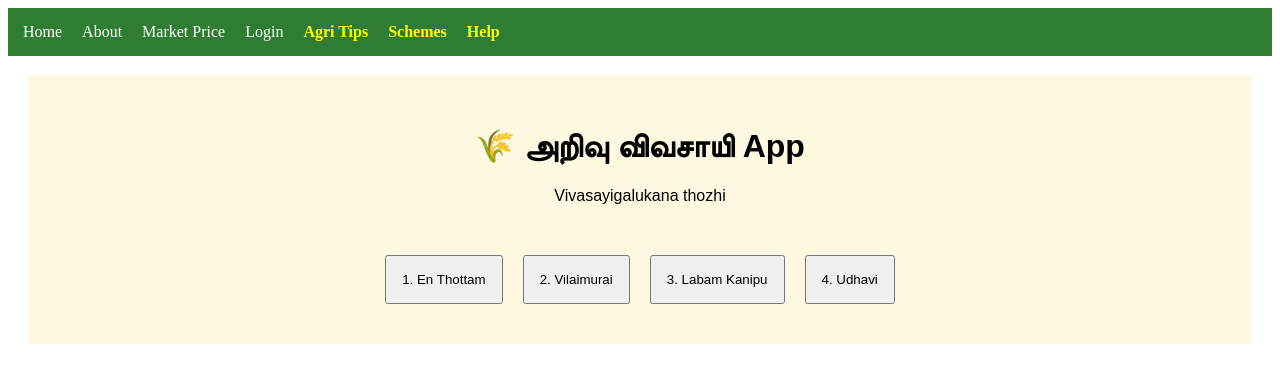
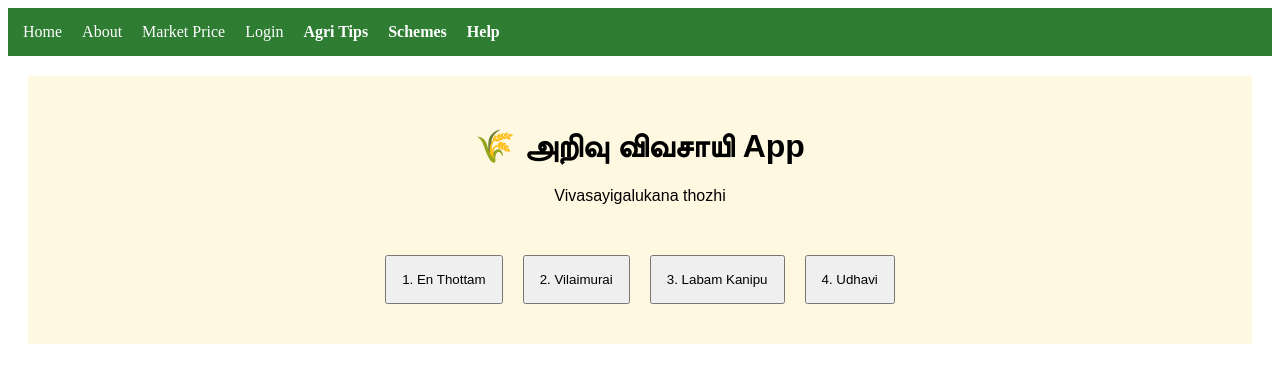
Before and after one commit to abinayasrik24-max/farmer---app, a Next.js app: page / in a window 1280 px wide. Shown: the top 382 px of the page. Built offline with nearby package versions, Linux system fonts and the light colour scheme.

Commit message:
menu update

```diff
--- a/src/app/layout.tsx
+++ b/src/app/layout.tsx
@@ -22,9 +22,9 @@ export default function RootLayout({
           <Link href="/about" style={{color: "white", textDecoration: "none", fontSize: "16px"}}>About</Link>
           <Link href="/market" style={{color: "white", textDecoration: "none", fontSize: "16px"}}>Market Price</Link>
           <Link href="/login" style={{color: "white", textDecoration: "none", fontSize: "16px"}}>Login</Link>
-          <Link href="/tips" style={{color: "yellow", textDecoration: "none", fontWeight: "bold"}}>Agri Tips</Link>
-          <Link href="/schemes" style={{color: "yellow", textDecoration: "none", fontWeight: "bold"}}>Schemes</Link>
-<Link href="/help" style={{color: "yellow", textDecoration: "none", fontWeight: "bold"}}>Help</Link>
+          <Link href="/tips" style={{color: "white", textDecoration: "none", fontWeight: "bold"}}>Agri Tips</Link>
+          <Link href="/schemes" style={{color: "white", textDecoration: "none", fontWeight: "bold"}}>Schemes</Link>
+<Link href="/help" style={{color: "white", textDecoration: "none", fontWeight: "bold"}}>Help</Link>
 
 
         </nav>
```
